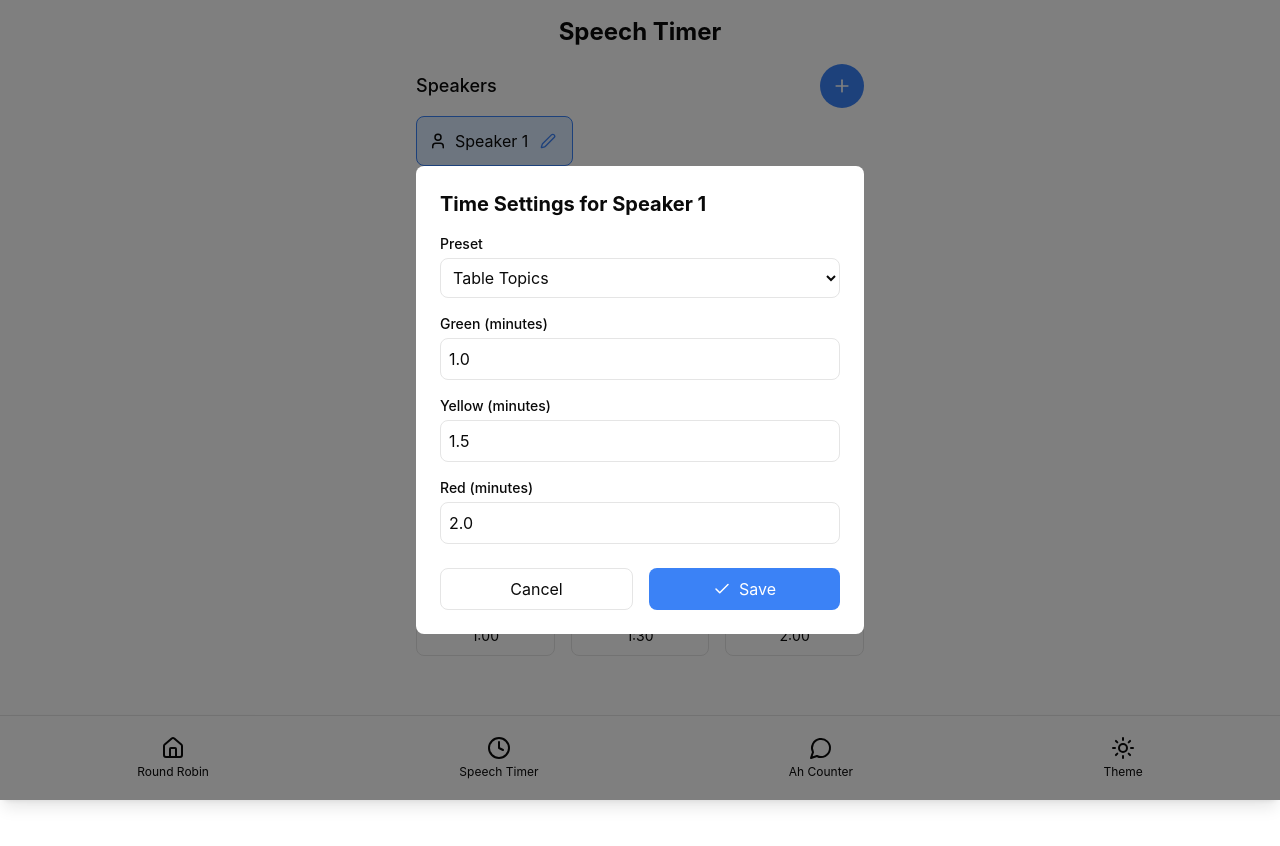
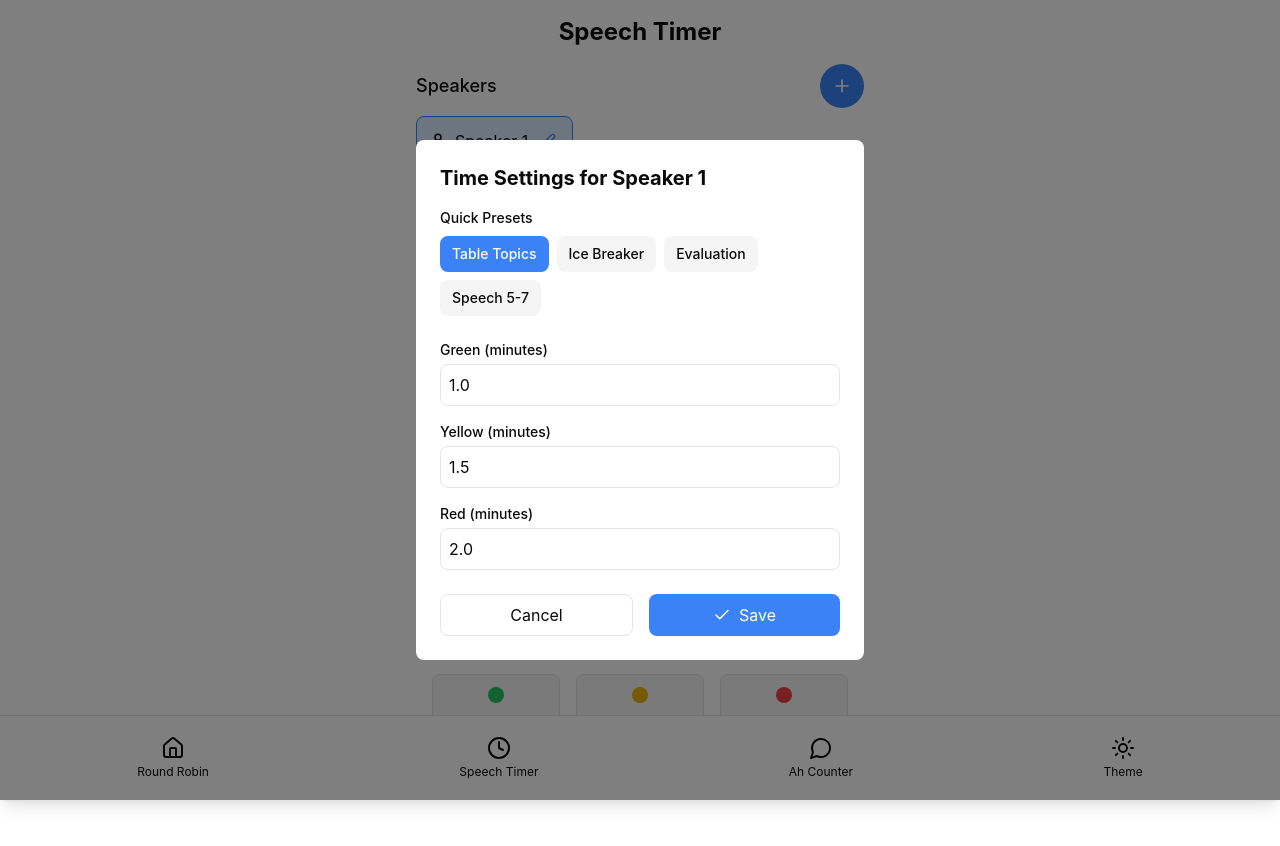
Before and after one commit to udesh-kavinda/TM-Timer, a Next.js app: page /speech-timer in a window 1280 px wide. Both pictures are taken after a click on the button 846 px from the left and 216 px from the top of the page. Shown: the top 846 px of the page. Built offline with nearby package versions, Linux system fonts and the light colour scheme.

Commit message:
feat: enhance Speech Timer with preset buttons and modal
Add preset buttons below speaker name and custom preset modal.

Co-authored-by: null <90600874+udesh-kavinda@users.noreply.github.com>

```diff
--- a/app/speech-timer/page.tsx
+++ b/app/speech-timer/page.tsx
@@ -62,6 +62,8 @@ export default function SpeechTimer() {
   const [isEditingThresholds, setIsEditingThresholds] = useState(false)
   const [editingThresholds, setEditingThresholds] = useState<TimeThresholds>({ ...DEFAULT_THRESHOLDS })
   const [selectedPreset, setSelectedPreset] = useState<string>("Table Topics")
+  const [isCustomModalOpen, setIsCustomModalOpen] = useState(false)
+  const [customThresholds, setCustomThresholds] = useState<TimeThresholds>({ ...DEFAULT_THRESHOLDS })
 
   // Ref to keep track of the next speaker number
   const nextSpeakerNumberRef = useRef(2) // Start at 2 since we already have Speaker 1
@@ -410,12 +412,57 @@ export default function SpeechTimer() {
         </div>
       </div>
 
-      {/* Active Speaker Name and Settings */}
-      <div className="w-full max-w-md mb-4 flex justify-between items-center">
-        <h2 className="text-xl font-semibold">{activeSpeaker.name}</h2>
-        <button onClick={() => setIsEditingThresholds(true)} className="p-2 rounded-full bg-muted text-foreground">
-          <Settings size={20} />
-        </button>
+      {/* Active Speaker Name and Presets */}
+      <div className="w-full max-w-md mb-4">
+        <div className="flex justify-between items-center mb-3">
+          <h2 className="text-xl font-semibold">{activeSpeaker.name}</h2>
+          <button onClick={() => setIsEditingThresholds(true)} className="p-2 rounded-full bg-muted text-foreground">
+            <Settings size={20} />
+          </button>
+        </div>
+
+        {/* Time Presets */}
+        <div className="flex flex-wrap gap-2">
+          {timePresets.map((preset) => (
+            <button
+              key={preset.name}
+              onClick={() => {
+                setSpeakers(
+                  speakers.map((speaker) =>
+                    speaker.id === activeSpeakerId
+                      ? {
+                          ...speaker,
+                          thresholds: {
+                            green: preset.green,
+                            yellow: preset.yellow,
+                            red: preset.red,
+                          },
+                        }
+                      : speaker,
+                  ),
+                )
+              }}
+              className={`px-3 py-1 rounded-full text-sm font-medium border transition-colors ${
+                activeSpeaker.thresholds.green === preset.green &&
+                activeSpeaker.thresholds.yellow === preset.yellow &&
+                activeSpeaker.thresholds.red === preset.red
+                  ? "bg-blue-500 text-white border-blue-500"
+                  : "bg-background text-foreground border-border hover:border-blue-500"
+              }`}
+            >
+              {preset.name}
+            </button>
+          ))}
+          <button
+            onClick={() => {
+              setCustomThresholds({ ...activeSpeaker.thresholds })
+              setIsCustomModalOpen(true)
+            }}
+            className="px-3 py-1 rounded-full text-sm font-medium border bg-background text-foreground border-border hover:border-blue-500 transition-colors"
+          >
+            Custom
+          </button>
+        </div>
       </div>
 
       {/* Timer Display */}
@@ -459,19 +506,19 @@ export default function SpeechTimer() {
         Finish & Save
       </button>
 
-      {/* Time Thresholds */}
-      <div className="grid grid-cols-3 gap-4 text-center w-full max-w-md mb-6">
-        <div className="p-2 border rounded-lg">
-          <div className="mx-auto h-4 w-4 rounded-full bg-green-500 mb-1"></div>
-          <span className="text-sm">{formatTime(activeSpeaker.thresholds.green)}</span>
+      {/* Time Thresholds Display */}
+      <div className="grid grid-cols-3 gap-4 text-center w-full max-w-md mb-6 px-4">
+        <div className="p-3 border rounded-lg bg-muted">
+          <div className="mx-auto h-4 w-4 rounded-full bg-green-500 mb-2"></div>
+          <span className="text-sm font-medium">{formatTime(activeSpeaker.thresholds.green)}</span>
         </div>
-        <div className="p-2 border rounded-lg">
-          <div className="mx-auto h-4 w-4 rounded-full bg-yellow-500 mb-1"></div>
-          <span className="text-sm">{formatTime(activeSpeaker.thresholds.yellow)}</span>
+        <div className="p-3 border rounded-lg bg-muted">
+          <div className="mx-auto h-4 w-4 rounded-full bg-yellow-500 mb-2"></div>
+          <span className="text-sm font-medium">{formatTime(activeSpeaker.thresholds.yellow)}</span>
         </div>
-        <div className="p-2 border rounded-lg">
-          <div className="mx-auto h-4 w-4 rounded-full bg-red-500 mb-1"></div>
-          <span className="text-sm">{formatTime(activeSpeaker.thresholds.red)}</span>
+        <div className="p-3 border rounded-lg bg-muted">
+          <div className="mx-auto h-4 w-4 rounded-full bg-red-500 mb-2"></div>
+          <span className="text-sm font-medium">{formatTime(activeSpeaker.thresholds.red)}</span>
         </div>
       </div>
 
@@ -481,20 +528,32 @@ export default function SpeechTimer() {
           <div className="bg-card rounded-lg p-6 w-full max-w-md">
             <h3 className="text-xl font-bold mb-4">Time Settings for {activeSpeaker.name}</h3>
 
-            <div className="mb-4">
-              <label className="block text-sm font-medium mb-1">Preset</label>
-              <select
-                value={selectedPreset}
-                onChange={(e) => handlePresetChange(e.target.value)}
-                className="w-full p-2 border rounded-lg bg-background text-foreground"
-              >
-                <option value="custom">Custom</option>
+            <div className="mb-6">
+              <label className="block text-sm font-medium mb-2">Quick Presets</label>
+              <div className="flex flex-wrap gap-2">
                 {timePresets.map((preset) => (
-                  <option key={preset.name} value={preset.name}>
+                  <button
+                    key={preset.name}
+                    onClick={() => {
+                      setEditingThresholds({
+                        green: preset.green,
+                        yellow: preset.yellow,
+                        red: preset.red,
+                      })
+                      setSelectedPreset(preset.name)
+                    }}
+                    className={`px-3 py-2 rounded-lg text-sm font-medium transition-colors ${
+                      editingThresholds.green === preset.green &&
+                      editingThresholds.yellow === preset.yellow &&
+                      editingThresholds.red === preset.red
+                        ? "bg-blue-500 text-white"
+                        : "bg-muted text-foreground hover:bg-blue-400 hover:text-white"
+                    }`}
+                  >
                     {preset.name}
-                  </option>
+                  </button>
                 ))}
-              </select>
+              </div>
             </div>
 
             <div className="space-y-4 mb-6">
@@ -565,6 +624,94 @@ export default function SpeechTimer() {
         </div>
       )}
 
+      {/* Custom Thresholds Modal */}
+      {isCustomModalOpen && (
+        <div className="fixed inset-0 bg-black bg-opacity-50 flex items-center justify-center p-4 z-50">
+          <div className="bg-card rounded-lg p-6 w-full max-w-md">
+            <h3 className="text-xl font-bold mb-4">Custom Time Settings</h3>
+
+            <div className="space-y-4 mb-6">
+              <div>
+                <label className="block text-sm font-medium mb-1">Green (minutes)</label>
+                <input
+                  type="number"
+                  step="0.1"
+                  min="0.1"
+                  value={secondsToMinutes(customThresholds.green)}
+                  onChange={(e) =>
+                    setCustomThresholds({
+                      ...customThresholds,
+                      green: minutesToSeconds(e.target.value),
+                    })
+                  }
+                  className="w-full p-2 border rounded-lg bg-background text-foreground"
+                />
+              </div>
+
+              <div>
+                <label className="block text-sm font-medium mb-1">Yellow (minutes)</label>
+                <input
+                  type="number"
+                  step="0.1"
+                  min="0.1"
+                  value={secondsToMinutes(customThresholds.yellow)}
+                  onChange={(e) =>
+                    setCustomThresholds({
+                      ...customThresholds,
+                      yellow: minutesToSeconds(e.target.value),
+                    })
+                  }
+                  className="w-full p-2 border rounded-lg bg-background text-foreground"
+                />
+              </div>
+
+              <div>
+                <label className="block text-sm font-medium mb-1">Red (minutes)</label>
+                <input
+                  type="number"
+                  step="0.1"
+                  min="0.1"
+                  value={secondsToMinutes(customThresholds.red)}
+                  onChange={(e) =>
+                    setCustomThresholds({
+                      ...customThresholds,
+                      red: minutesToSeconds(e.target.value),
+                    })
+                  }
+                  className="w-full p-2 border rounded-lg bg-background text-foreground"
+                />
+              </div>
+            </div>
+
+            <div className="flex gap-4">
+              <button
+                onClick={() => setIsCustomModalOpen(false)}
+                className="flex-1 py-2 border rounded-lg"
+              >
+                Cancel
+              </button>
+              <button
+                onClick={() => {
+                  if (customThresholds.green >= customThresholds.yellow || customThresholds.yellow >= customThresholds.red) {
+                    alert("Times must be in order: Green < Yellow < Red")
+                    return
+                  }
+                  setSpeakers(
+                    speakers.map((speaker) =>
+                      speaker.id === activeSpeakerId ? { ...speaker, thresholds: customThresholds } : speaker,
+                    ),
+                  )
+                  setIsCustomModalOpen(false)
+                }}
+                className="flex-1 py-2 bg-blue-500 text-white rounded-lg flex items-center justify-center"
+              >
+                <Check size={18} className="mr-2" /> Save
+              </button>
+            </div>
+          </div>
+        </div>
+      )}
+
       {/* Speech Records */}
       {records.length > 0 && (
         <div className="w-full max-w-md">
```
